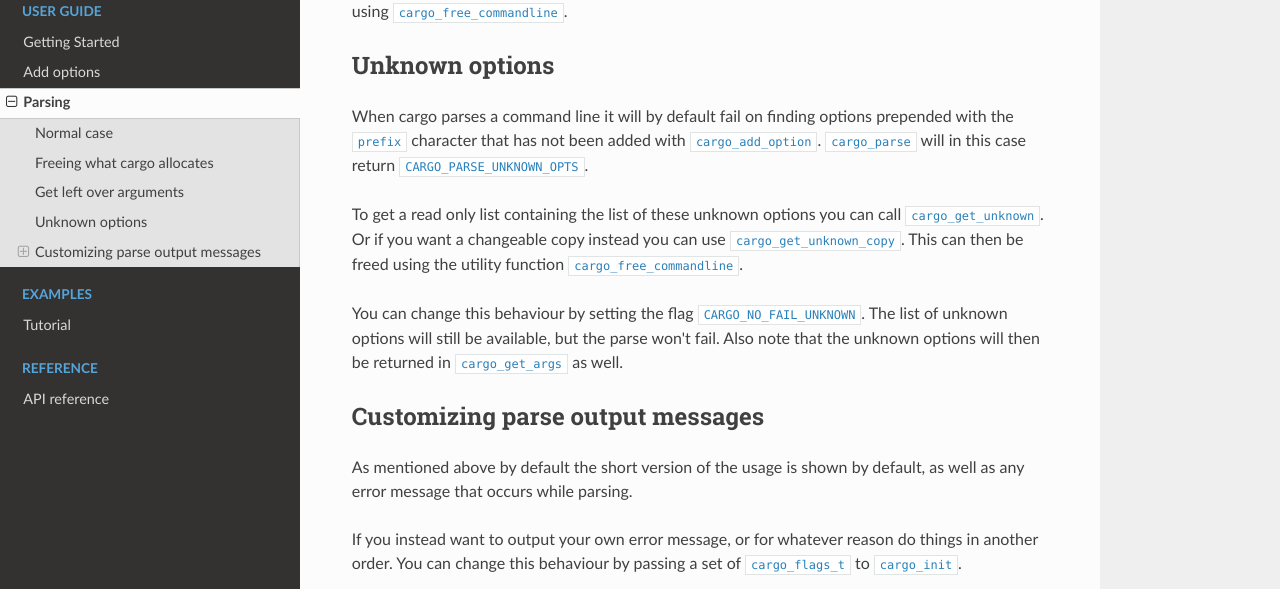
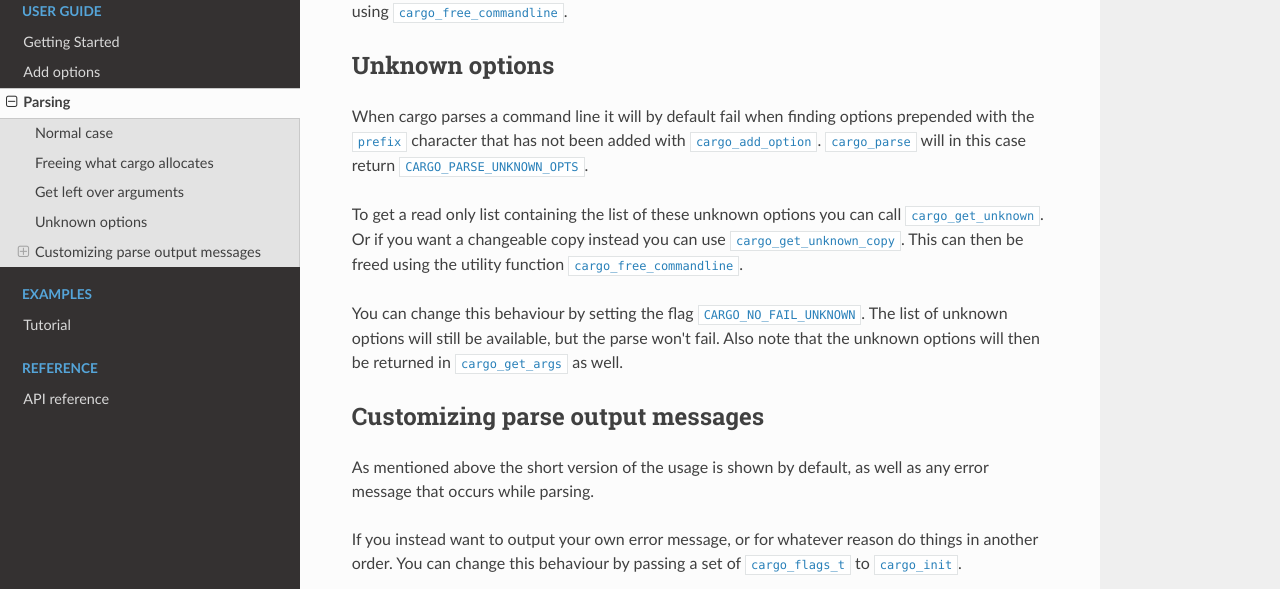
Before and after one commit to JoakimSoderberg/cargo, an MkDocs documentation site: the page built from docs/parsing.md, in a window 1280 px wide and 900 px high, scrolled down 2642 px. Shown: the part 151-740 px from the top of the window. Built offline with MkDocs 1.6.1, drawn with Linux system fonts in a browser that asks for light colours; nearby versions of some CDN libraries; old or Windows-style settings are respelled for this version of MkDocs; some of the changed text lies outside the part shown.

Commit message:
Very minor spelling/grammatical fixes

````diff
--- a/docs/parsing.md
+++ b/docs/parsing.md
@@ -140,7 +140,7 @@ If you instead want a complete copy of this list you can use [`cargo_parse_copy`
 
 Unknown options
 ---------------
-When cargo parses a command line it will by default fail on finding options prepended with the [`prefix`](api.md#cargo_set_prefix) character that has not been added with [`cargo_add_option`](api.md#cargo_add_option). [`cargo_parse`](api.md#cargo_parse) will in this case return [`CARGO_PARSE_UNKNOWN_OPTS`](api.md#-1-cargo_parse_unknown_opts).
+When cargo parses a command line it will by default fail when finding options prepended with the [`prefix`](api.md#cargo_set_prefix) character that has not been added with [`cargo_add_option`](api.md#cargo_add_option). [`cargo_parse`](api.md#cargo_parse) will in this case return [`CARGO_PARSE_UNKNOWN_OPTS`](api.md#-1-cargo_parse_unknown_opts).
 
 To get a read only list containing the list of these unknown options you can call [`cargo_get_unknown`](api.md#cargo_get_unknown). Or if you want a changeable copy instead you can use [`cargo_get_unknown_copy`](api.md#cargo_get_unknown_copy). This can then be freed using the utility function [`cargo_free_commandline`](api.md#cargo_free_commandline).
 
@@ -148,7 +148,7 @@ You can change this behaviour by setting the flag [`CARGO_NO_FAIL_UNKNOWN`](api.
 
 Customizing parse output messages
 ---------------------------------
-As mentioned above by default the short version of the usage is shown by default, as well as any error message that occurs while parsing.
+As mentioned above the short version of the usage is shown by default, as well as any error message that occurs while parsing.
 
 If you instead want to output your own error message, or for whatever reason do things in another order. You can change this behaviour by passing a set of [`cargo_flags_t`](api.md#cargo_flags_t) to [`cargo_init`](api.md#cargo_init).
 
@@ -211,7 +211,7 @@ Missing required argument "integers"
 
 Or with an incorrectly named option:
 
-```c
+```bash
 $ cargo_ex_ints 1 2 3 --sam
 Usage: bin/cargo_ex_ints [--sum ] [--help ] INTEGERS [INTEGERS ...]
 
````
Also changed, not shown: other parts of docs/parsing.md (+4 -4 lines), docs/adding.md (+5 -5 lines), docs/gettingstarted.md (+3 -3 lines).
